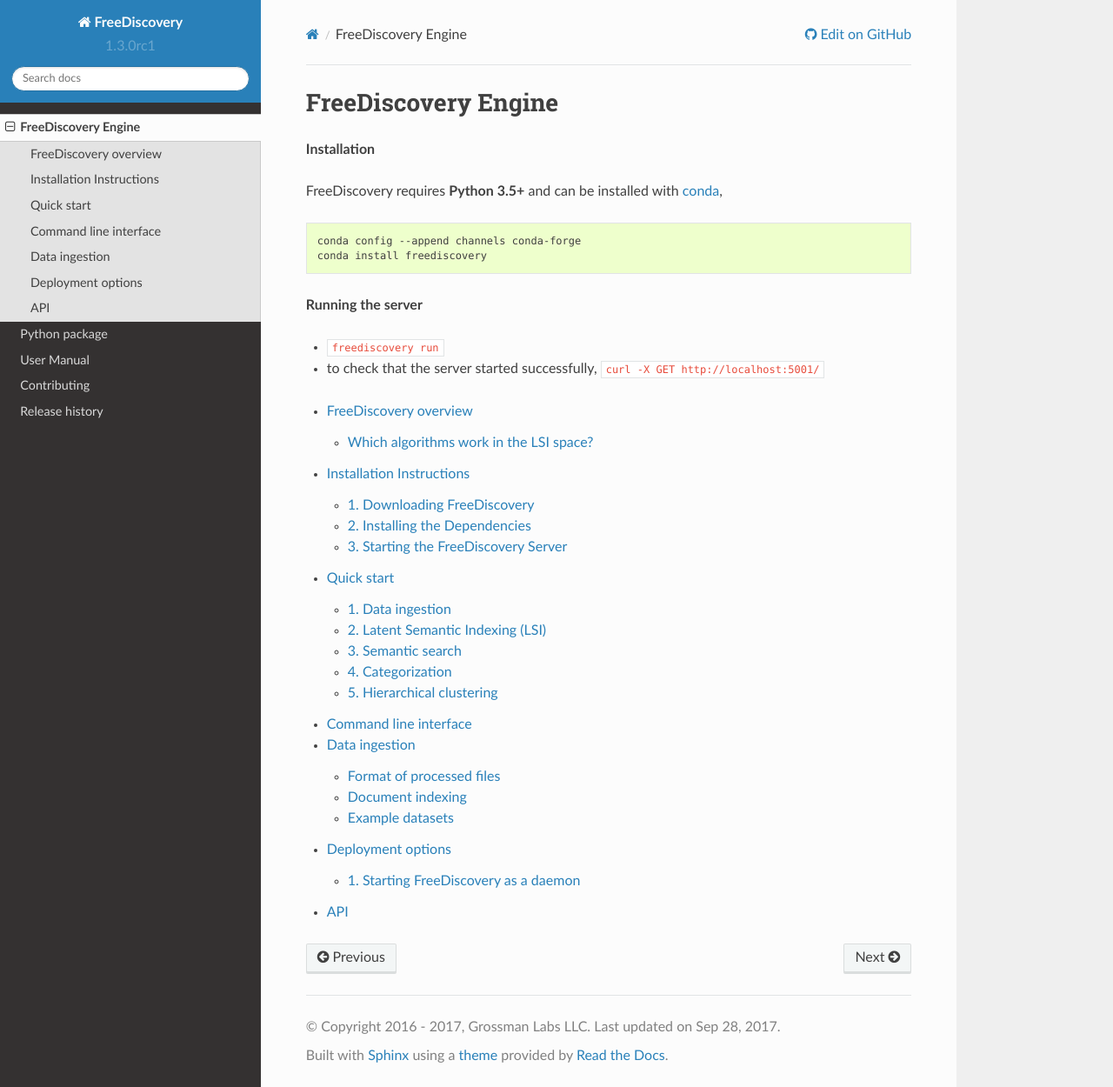
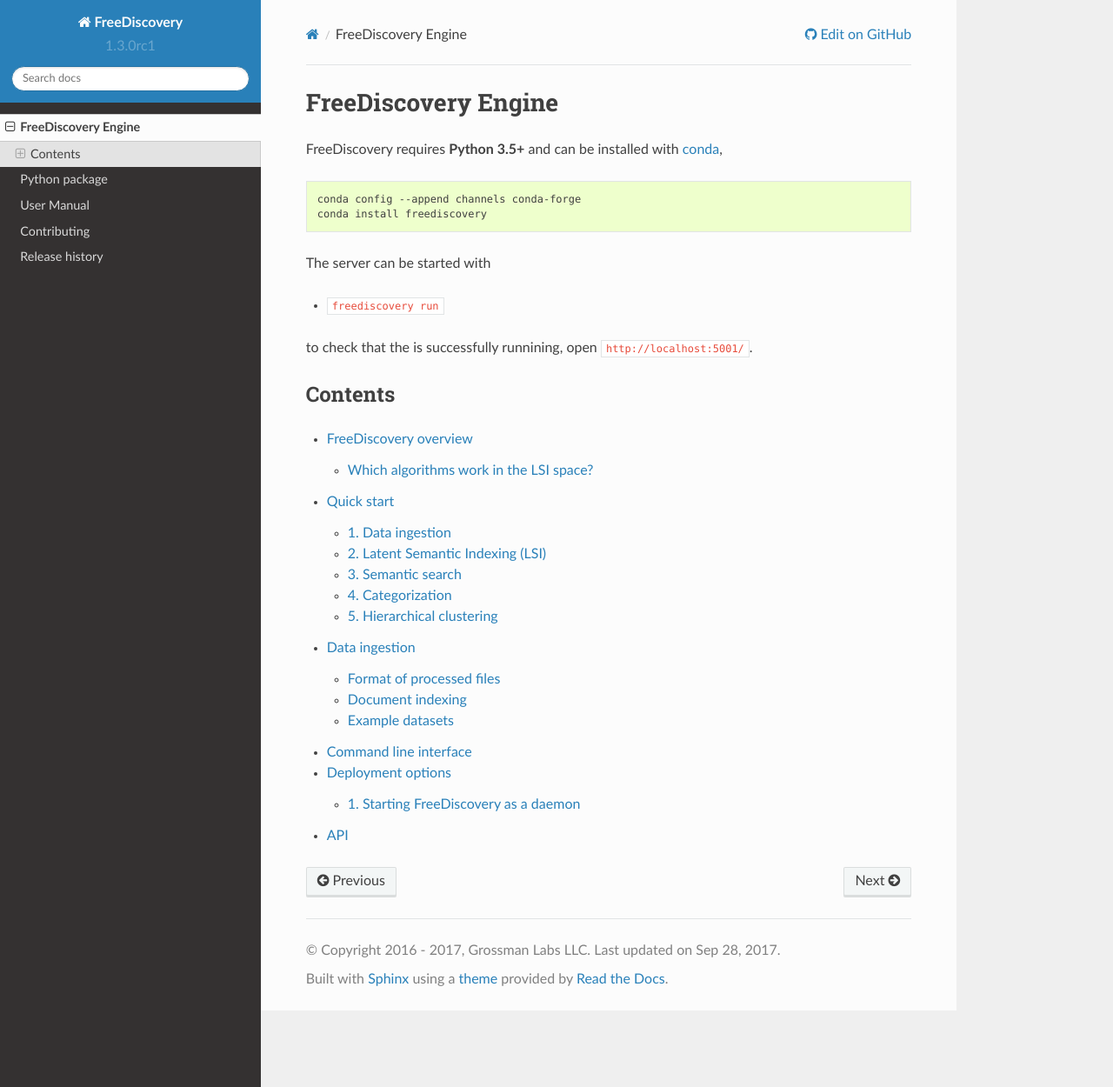
Before and after one commit to FreeDiscovery/FreeDiscovery, a Sphinx documentation site: the page built from doc/engine/index.rst, in a window 1280 px wide and 1250 px high. Shown: the whole window at 87% size. Built offline with Sphinx 7.4.7 and the Read the Docs theme 2.0.0, drawn with Linux system fonts in a browser that asks for light colours; pages that are not in the unit, such as notebooks, are missing from menus.

Commit message:
DOC Remove too complex engine installation instructions

```diff
--- a/doc/engine/index.rst
+++ b/doc/engine/index.rst
@@ -1,7 +1,6 @@
 FreeDiscovery Engine
 ====================
 
-**Installation**
 
 FreeDiscovery requires **Python 3.5+** and can be installed with `conda <https://conda.io/>`_,
 
@@ -11,21 +10,23 @@
     conda install freediscovery
 
 
-**Running the server**
+The server can be started with
 
 * ``freediscovery run``
-* to check that the server started successfully, ``curl -X GET http://localhost:5001/``
+
+to check that the is successfully runnining, open ``http://localhost:5001/``.
 
 
+Contents
+^^^^^^^^
 
 .. toctree::
    :maxdepth: 2
 
    overview
-   installation_instructions
    quickstart
    examples/index
+   data_ingestion
    cli
-   data_ingestion
    deployment
    API <../openapi-docs/index.html#http://>
```
Also changed, not shown: doc/engine/deployment.md (+1 -1 lines), doc/engine/installation_instructions.md (deleted, +0 -62 lines), doc/user_manual/index.rst (line endings or trailing spaces).
